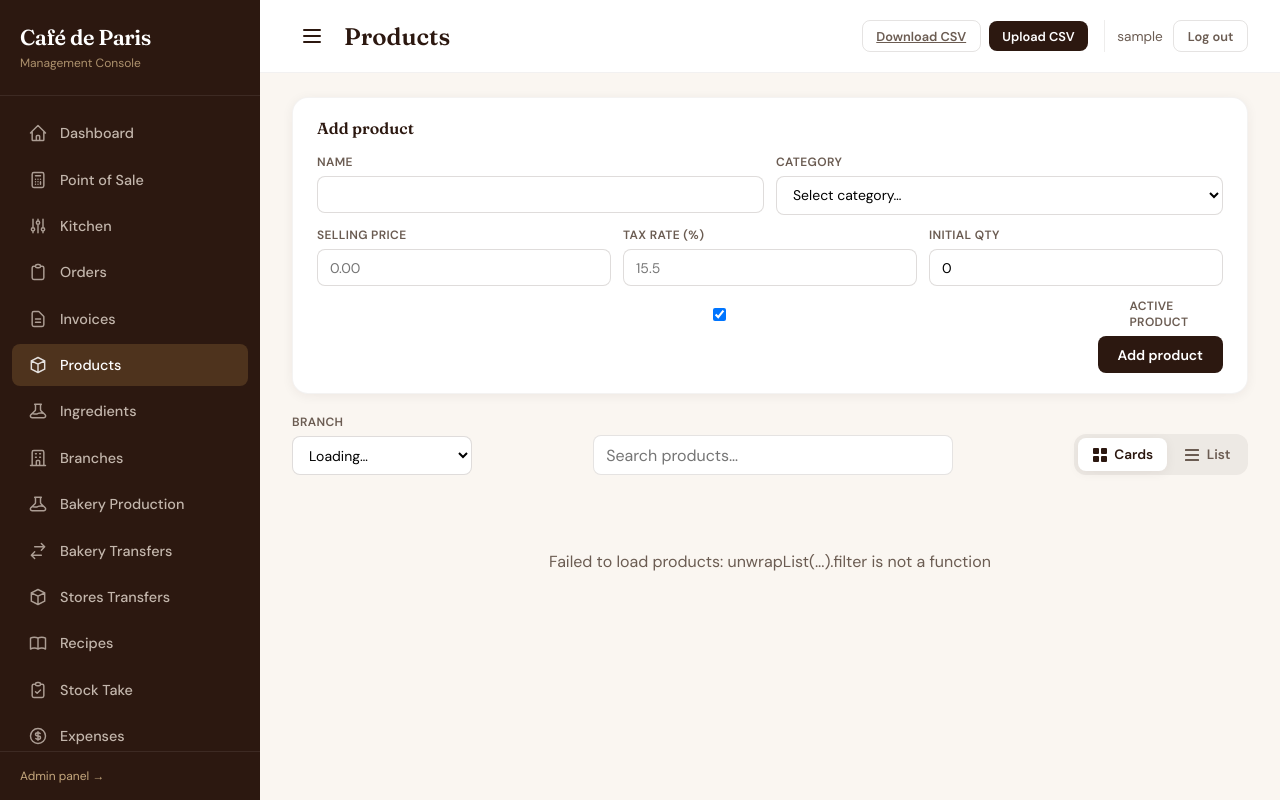
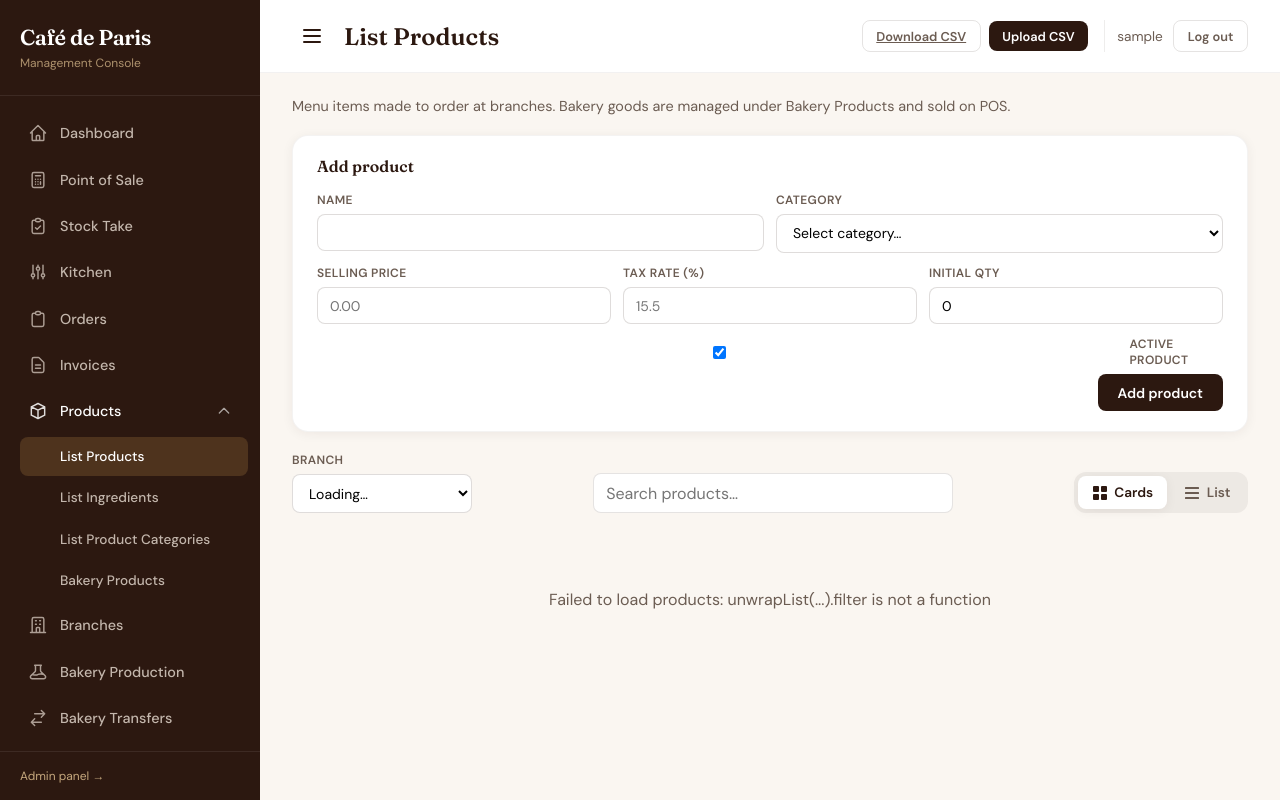
Before and after one commit to kylemunhira/cafe_de_paris, a Django app: page /products/ in a window 1280 px wide. Run offline with Django 5.2, Linux system fonts and the light colour scheme; a user stored in the database is signed in; data comes from the database, SQL or seed files in the repository; tables that the repository leaves empty hold one stand-in row (values such as "Sample post").

Commit message:
product menu catergories

```diff
--- a/accounts/context_processors.py
+++ b/accounts/context_processors.py
@@ -49,4 +49,5 @@ def nav_access(request):
         "show_customers_suppliers_nav": management and _show_customers_suppliers_nav(user),
         "show_purchase_orders_nav": management and user_can_create_purchase_orders(user),
         "show_supplier_statement_nav": management and user_can_create_purchase_orders(user),
+        "show_stock_take_nav": management or user_is_cashier(user),
     }
--- a/accounts/tests.py
+++ b/accounts/tests.py
@@ -719,6 +719,7 @@ class CashierConsoleAccessTests(APITestCase):
     def test_cashier_can_access_pos_only_pages(self):
         self.client.force_login(self.cashier)
         self.assertEqual(self.client.get(reverse("ui:pos")).status_code, 200)
+        self.assertEqual(self.client.get(reverse("ui:stock-take")).status_code, 200)
         self.assertEqual(self.client.get(reverse("ui:orders")).status_code, 403)
         self.assertEqual(self.client.get(reverse("ui:products")).status_code, 403)
         self.assertEqual(self.client.get(reverse("ui:expenses")).status_code, 403)
--- a/catalog/constants.py
+++ b/catalog/constants.py
@@ -18,6 +18,11 @@ BAKERY_SELLABLE_CATEGORIES = {
 
 def is_bakery_transfer_product(product):
     return product.category.name in BAKERY_SELLABLE_CATEGORIES
+
+
+def is_bakery_manufactured_product(product):
+    """Products made at the central bakery (finished goods and components)."""
+    return product.category.name in BAKERY_CATEGORIES
 
 KITCHEN_CATEGORIES = {
     "Breakfast",
--- a/catalog/views.py
+++ b/catalog/views.py
@@ -9,8 +9,9 @@ from .csv_io import (
     import_ingredients_csv,
     import_products_csv,
 )
-from .constants import BAKERY_SELLABLE_CATEGORIES
+from .constants import BAKERY_CATEGORIES, BAKERY_SELLABLE_CATEGORIES
 from .models import Product, ProductCategory
+from .pos_catalog import pos_catalog_products
 from .serializers import ProductCategorySerializer, ProductSerializer
 
 
@@ -36,6 +37,9 @@ class ProductViewSet(viewsets.ModelViewSet):
         category = self.request.query_params.get("category")
         exclude_category = self.request.query_params.get("exclude_category")
         bakery_transfer = self.request.query_params.get("bakery_transfer")
+        bakery_manufactured = self.request.query_params.get("bakery_manufactured")
+        exclude_bakery = self.request.query_params.get("exclude_bakery")
+        pos_catalog = self.request.query_params.get("pos_catalog")
         if category:
             queryset = queryset.filter(category__name=category)
         if exclude_category:
@@ -45,6 +49,12 @@ class ProductViewSet(viewsets.ModelViewSet):
                 is_active=True,
                 category__name__in=BAKERY_SELLABLE_CATEGORIES,
             )
+        if bakery_manufactured and bakery_manufactured.lower() in ("1", "true", "yes"):
+            queryset = queryset.filter(category__name__in=BAKERY_CATEGORIES)
+        if exclude_bakery and exclude_bakery.lower() in ("1", "true", "yes"):
+            queryset = queryset.exclude(category__name__in=BAKERY_CATEGORIES)
+        if pos_catalog and pos_catalog.lower() in ("1", "true", "yes"):
+            queryset = pos_catalog_products(queryset)
         return queryset
 
     @action(detail=False, methods=["get"], url_path="export-csv")
--- a/ui/static/ui/css/app.css
+++ b/ui/static/ui/css/app.css
@@ -1144,6 +1144,12 @@ table.data-table tbody tr:hover {
   flex: 0 0 auto;
 }
 
+.products-page-description {
+  margin: 0 0 1.25rem;
+  font-size: 0.9rem;
+  color: var(--color-muted);
+}
+
 .products-branch-hint {
   margin: -0.5rem 0 1rem;
   font-size: 0.85rem;
--- a/ui/templates/ui/base.html
+++ b/ui/templates/ui/base.html
@@ -32,6 +32,12 @@
           Point of Sale
         </a>
         {% endif %}
+        {% if show_stock_take_nav %}
+        <a href="{% url 'ui:stock-take' %}" class="nav-link{% if active_nav == 'stock_take' %} active{% endif %}">
+          <svg fill="none" viewBox="0 0 24 24" stroke="currentColor" stroke-width="1.75"><path stroke-linecap="round" stroke-linejoin="round" d="M9 5H7a2 2 0 00-2 2v12a2 2 0 002 2h10a2 2 0 002-2V7a2 2 0 00-2-2h-2M9 5a2 2 0 002 2h2a2 2 0 002-2M9 5a2 2 0 012-2h2a2 2 0 012 2m-6 9l2 2 4-4"/></svg>
+          Stock Take
+        </a>
+        {% endif %}
         {% if show_management_nav %}
         {% if show_kitchen_nav %}
         <a href="{% url 'ui:kitchen' %}" class="nav-link{% if active_nav == 'kitchen' %} active{% endif %}">
@@ -63,14 +69,19 @@
         </a>
         {% endif %}
         {% if show_management_nav %}
-        <a href="{% url 'ui:products' %}" class="nav-link{% if active_nav == 'products' %} active{% endif %}">
-          <svg fill="none" viewBox="0 0 24 24" stroke="currentColor" stroke-width="1.75"><path stroke-linecap="round" stroke-linejoin="round" d="M20 7l-8-4-8 4m16 0l-8 4m8-4v10l-8 4m0-10L4 7m8 4v10M4 7v10l8 4"/></svg>
-          Products
-        </a>
-        <a href="{% url 'ui:ingredients' %}" class="nav-link{% if active_nav == 'ingredients' %} active{% endif %}">
-          <svg fill="none" viewBox="0 0 24 24" stroke="currentColor" stroke-width="1.75"><path stroke-linecap="round" stroke-linejoin="round" d="M19.428 15.428a2 2 0 00-1.022-.547l-2.387-.477a6 6 0 00-3.86.517l-.318.158a6 6 0 01-3.86.517L6.05 15.21a2 2 0 00-1.806.547M8 4h8l-1 1v5.172a2 2 0 00.586 1.414l5 5c1.26 1.26.367 3.414-1.415 3.414H4.828c-1.782 0-2.674-2.154-1.414-3.414l5-5A2 2 0 009 10.172V5L8 4z"/></svg>
-          Ingredients
-        </a>
+        <details class="nav-group"{% if active_nav == 'products' or active_nav == 'ingredients' or active_nav == 'product_categories' or active_nav == 'bakery_products' %} open{% endif %}>
+          <summary class="nav-group-toggle">
+            <svg fill="none" viewBox="0 0 24 24" stroke="currentColor" stroke-width="1.75"><path stroke-linecap="round" stroke-linejoin="round" d="M20 7l-8-4-8 4m16 0l-8 4m8-4v10l-8 4m0-10L4 7m8 4v10M4 7v10l8 4"/></svg>
+            Products
+            <svg class="nav-chevron" fill="none" viewBox="0 0 24 24" stroke="currentColor" stroke-width="2"><path stroke-linecap="round" stroke-linejoin="round" d="M19 9l-7 7-7-7"/></svg>
+          </summary>
+          <div class="nav-sub">
+            <a href="{% url 'ui:products' %}" class="nav-link nav-link-sub{% if active_nav == 'products' %} active{% endif %}">List Products</a>
+            <a href="{% url 'ui:ingredients' %}" class="nav-link nav-link-sub{% if active_nav == 'ingredients' %} active{% endif %}">List Ingredients</a>
+            <a href="{% url 'ui:product-categories' %}" class="nav-link nav-link-sub{% if active_nav == 'product_categories' %} active{% endif %}">List Product Categories</a>
+            <a href="{% url 'ui:bakery-products' %}" class="nav-link nav-link-sub{% if active_nav == 'bakery_products' %} active{% endif %}">Bakery Products</a>
+          </div>
+        </details>
         <a href="{% url 'ui:branches' %}" class="nav-link{% if active_nav == 'branches' %} active{% endif %}">
           <svg fill="none" viewBox="0 0 24 24" stroke="currentColor" stroke-width="1.75"><path stroke-linecap="round" stroke-linejoin="round" d="M19 21V5a2 2 0 00-2-2H7a2 2 0 00-2 2v16m14 0h2m-2 0h-5m-9 0H3m2 0h5M9 7h1m-1 4h1m4-4h1m-1 4h1m-5 10v-5a1 1 0 011-1h2a1 1 0 011 1v5m-4 0h4"/></svg>
           Branches
@@ -94,10 +105,6 @@
         <a href="{% url 'ui:recipes' %}" class="nav-link{% if active_nav == 'recipes' %} active{% endif %}">
           <svg fill="none" viewBox="0 0 24 24" stroke="currentColor" stroke-width="1.75"><path stroke-linecap="round" stroke-linejoin="round" d="M12 6.253v13m0-13C10.832 5.477 9.246 5 7.5 5S4.168 5.477 3 6.253v13C4.168 18.477 5.754 18 7.5 18s3.332.477 4.5 1.253m0-13C13.168 5.477 14.754 5 16.5 5c1.747 0 3.332.477 4.5 1.253v13C19.832 18.477 18.247 18 16.5 18c-1.746 0-3.332.477-4.5 1.253"/></svg>
           Recipes
-        </a>
-        <a href="{% url 'ui:stock-take' %}" class="nav-link{% if active_nav == 'stock_take' %} active{% endif %}">
-          <svg fill="none" viewBox="0 0 24 24" stroke="currentColor" stroke-width="1.75"><path stroke-linecap="round" stroke-linejoin="round" d="M9 5H7a2 2 0 00-2 2v12a2 2 0 002 2h10a2 2 0 002-2V7a2 2 0 00-2-2h-2M9 5a2 2 0 002 2h2a2 2 0 002-2M9 5a2 2 0 012-2h2a2 2 0 012 2m-6 9l2 2 4-4"/></svg>
-          Stock Take
         </a>
         {% if show_pos_nav %}
         <a href="{% url 'ui:expenses' %}" class="nav-link{% if active_nav == 'expenses' %} active{% endif %}">
--- a/ui/templates/ui/ingredients.html
+++ b/ui/templates/ui/ingredients.html
@@ -1,8 +1,8 @@
 {% extends "ui/base.html" %}
 {% load static %}
 
-{% block title %}Ingredients — Café de Paris{% endblock %}
-{% block page_title %}Ingredients{% endblock %}
+{% block title %}List Ingredients — Café de Paris{% endblock %}
+{% block page_title %}List Ingredients{% endblock %}
 
 {% block topbar_actions %}
 <div style="display: flex; align-items: center; gap: 0.5rem;">
--- a/ui/templates/ui/pos.html
+++ b/ui/templates/ui/pos.html
@@ -1646,7 +1646,7 @@ async function init() {
   try {
     const [branchesData, productsData, categoriesData, currenciesData, customersData, suppliersData] = await Promise.all([
       apiGet("/branches/?page_size=500").then(data => unwrapList(data)),
-      fetchAllPages("/products/"),
+      fetchAllPages("/products/?pos_catalog=true"),
       fetchAllPages("/categories/"),
       apiGet("/currencies/?page_size=500"),
       fetchAllPages("/customers/"),
@@ -1666,9 +1666,7 @@ async function init() {
       preferredBranchId,
       canFilterAnyBranch,
     );
-    products = productsData.filter(
-      p => p.is_active && p.category_name !== "Ingredients"
-    );
+    products = productsData;
     categories = categoriesData.filter(c =>
       products.some(p => p.category === c.id)
     );
--- a/ui/templates/ui/products.html
+++ b/ui/templates/ui/products.html
@@ -1,8 +1,8 @@
 {% extends "ui/base.html" %}
 {% load static %}
 
-{% block title %}Products — Café de Paris{% endblock %}
-{% block page_title %}Products{% endblock %}
+{% block title %}{{ page_heading }} — Café de Paris{% endblock %}
+{% block page_title %}{{ page_heading }}{% endblock %}
 
 {% block topbar_actions %}
 <div style="display: flex; align-items: center; gap: 0.5rem;">
@@ -15,8 +15,12 @@
 {% endblock %}
 
 {% block content %}
+{% if page_description %}
+<p class="products-page-description">{{ page_description }}</p>
+{% endif %}
+{{ bakery_category_names|json_script:"bakery-category-names" }}
 <div class="card user-form-card" style="padding: 1.25rem 1.5rem; margin-bottom: 1.25rem;">
-  <h3 id="form-title" style="margin: 0 0 1rem; font-size: 1rem;">Add product</h3>
+  <h3 id="form-title" style="margin: 0 0 1rem; font-size: 1rem;">{% if product_list_mode == "bakery" %}Add bakery product{% else %}Add product{% endif %}</h3>
   <form id="product-form">
     <div class="form-row">
       <div class="form-group">
@@ -93,11 +97,16 @@
 
 {% block extra_js %}
 <script type="module">
-import { apiGet, apiPost, apiPatch, apiUpload, unwrapList, formatCurrency, showToast } from "{% static 'ui/js/api.js' %}";
+import { apiGet, apiPost, apiPatch, apiUpload, fetchAllPages, unwrapList, formatCurrency, showToast } from "{% static 'ui/js/api.js' %}";
 import { createSortState, sortItems, sortTh, actionTh, bindTableSort } from "{% static 'ui/js/table-sort.js' %}";
 import { branchesForUser, setupBranchSelect } from "{% static 'ui/js/branch-select.js' %}";
 
-const VIEW_STORAGE_KEY = "products-view-mode";
+const VIEW_STORAGE_KEY = "products-view-mode-{{ product_list_mode|default:'menu' }}";
+const productListMode = "{{ product_list_mode|default:'menu' }}";
+const productLabel = productListMode === "bakery" ? "bakery product" : "product";
+const BAKERY_CATEGORY_NAMES = new Set(
+  JSON.parse(document.getElementById("bakery-category-names").textContent),
+);
 const canFilterAnyBranch = {{ can_filter_any_branch|yesno:"true,false" }};
 const staffBranchId = "{{ staff_branch_id|default:'' }}";
 
@@ -157,25 +166,15 @@ function updateBranchHint() {
   const branch = selectedBranch();
   if (!branch) {
     productsBranchHint.textContent = canFilterAnyBranch
-      ? "Select a branch to view stock quantities."
-      : "No branch assigned — contact an administrator.";
+      ? "Select a branch to view stock quantities. Products are listed below."
+      : "No branch assigned — stock quantities unavailable.";
     return;
   }
   productsBranchHint.textContent = `Showing stock at ${branch.name}.`;
 }
 
 async function fetchAllInventory(params = {}) {
-  const query = new URLSearchParams({ page_size: "1000", ...params });
-  let page = 1;
-  let all = [];
-  while (true) {
-    query.set("page", String(page));
-    const data = await apiGet(`/inventory/?${query}`);
-    all = all.concat(unwrapList(data));
-    if (!data.next) break;
-    page += 1;
-  }
-  return all;
+  return fetchAllPages("/inventory/", { page_size: "1000", ...params });
 }
 
 async function loadBranchInventory() {
@@ -220,8 +219,8 @@ function renderCategoryOptions() {
 
 function resetForm() {
   editingId = null;
-  formTitle.textContent = "Add product";
-  productSubmit.textContent = "Add product";
+  formTitle.textContent = `Add ${productLabel}`;
+  productSubmit.textContent = `Add ${productLabel}`;
   productCancel.style.display = "none";
   qtyLabel.textContent = "Initial qty";
   productForm.reset();
@@ -232,7 +231,7 @@ function resetForm() {
 
 function startEdit(product) {
   editingId = product.id;
-  formTitle.textContent = "Edit product";
+  formTitle.textContent = `Edit ${productLabel}`;
   productSubmit.textContent = "Save changes";
   productCancel.style.display = "";
   document.getElementById("product-name").value = product.name;
@@ -333,20 +332,6 @@ function updateViewToggle() {
 function render() {
   updateBranchHint();
 
-  if (!selectedBranchId) {
-    productList.classList.toggle("product-grid-page", viewMode === "grid");
-    const message = canFilterAnyBranch
-      ? "Select a branch to view product stock"
-      : "No branch assigned — contact an administrator";
-    if (viewMode === "list") {
-      productList.innerHTML = `<div class="card" style="padding: 0;"><div class="empty-state"><p>${message}</p></div></div>`;
-    } else {
-      productList.innerHTML = `<div class="empty-state" style="grid-column: 1/-1;"><p>${message}</p></div>`;
-    }
-    categoryTabs.innerHTML = "";
-    return;
-  }
-
   const categories = [...new Set(products.map(p => p.category_name))].sort();
   const tabs = ["all", ...categories];
 
@@ -365,7 +350,9 @@ function render() {
   productList.classList.toggle("product-grid-page", viewMode === "grid");
 
   if (!filtered.length) {
-    const message = searchQuery ? "No matching products" : "No products found";
+    const message = searchQuery
+      ? "No matching products"
+      : (products.length ? "No products in this category" : "No products found");
     if (viewMode === "list") {
       productList.innerHTML = `<div class="card" style="padding: 0;"><div class="empty-state"><p>${message}</p></div></div>`;
     } else {
@@ -383,8 +370,11 @@ function render() {
 }
 
 async function loadProducts() {
-  const productsData = await apiGet("/products/?exclude_category=Ingredients&page_size=500");
-  products = unwrapList(productsData).map(product => ({
+  const listParams = productListMode === "bakery"
+    ? { bakery_manufactured: "true" }
+    : { exclude_category: "Ingredients", exclude_bakery: "true" };
+  const productsData = await fetchAllPages("/products/", listParams);
+  products = productsData.map(product => ({
     ...product,
     branch_qty: branchInventory.get(product.id) ?? 0,
   }));
@@ -418,7 +408,10 @@ async function loadBranches() {
 
 async function loadCategories() {
   const data = await apiGet("/categories/?page_size=500");
-  categories = unwrapList(data).filter(c => c.name !== "Ingredients");
+  categories = unwrapList(data).filter(c => {
+    if (productListMode === "bakery") return BAKERY_CATEGORY_NAMES.has(c.name);
+    return c.name !== "Ingredients" && !BAKERY_CATEGORY_NAMES.has(c.name);
+  });
   renderCategoryOptions();
 }
 
--- a/ui/urls.py
+++ b/ui/urls.py
@@ -40,6 +40,8 @@ urlpatterns = [
     ),
     path("products/", views.ProductsView.as_view(), name="products"),
     path("ingredients/", views.IngredientsView.as_view(), name="ingredients"),
+    path("product-categories/", views.ProductCategoriesView.as_view(), name="product-categories"),
+    path("bakery-products/", views.BakeryProductsView.as_view(), name="bakery-products"),
     path("branches/", views.BranchesView.as_view(), name="branches"),
     path("transfers/", views.TransfersView.as_view(), name="transfers"),
     path("bakery-production/", views.BakeryProductionView.as_view(), name="bakery-production"),
--- a/ui/views.py
+++ b/ui/views.py
@@ -182,10 +182,45 @@ class ProductsView(BaseUIView):
     template_name = "ui/products.html"
     active_nav = "products"
 
+    def get_context_data(self, **kwargs):
+        from catalog.constants import BAKERY_CATEGORIES
+
+        context = super().get_context_data(**kwargs)
+        context["product_list_mode"] = "menu"
+        context["page_heading"] = "List Products"
+        context["page_description"] = (
+            "Menu items made to order at branches. "
+            "Bakery goods are managed under Bakery Products and sold on POS."
+        )
+        context["bakery_category_names"] = sorted(BAKERY_CATEGORIES)
+        return context
+
 
 class IngredientsView(BaseUIView):
     template_name = "ui/ingredients.html"
     active_nav = "ingredients"
+
+
+class ProductCategoriesView(BaseUIView):
+    template_name = "ui/product_categories.html"
+    active_nav = "product_categories"
+
+
+class BakeryProductsView(BaseUIView):
+    template_name = "ui/products.html"
+    active_nav = "bakery_products"
+
+    def get_context_data(self, **kwargs):
+        from catalog.constants import BAKERY_CATEGORIES
+
+        context = super().get_context_data(**kwargs)
+        context["product_list_mode"] = "bakery"
+        context["page_heading"] = "Bakery Products"
+        context["page_description"] = (
+            "Finished goods and components manufactured at the central bakery."
+        )
+        context["bakery_category_names"] = sorted(BAKERY_CATEGORIES)
+        return context
 
 
 class BranchesView(BaseUIView):
@@ -300,6 +335,15 @@ class RecipesView(BaseUIView):
 class StockTakeView(BaseUIView):
     template_name = "ui/stock_take.html"
     active_nav = "stock_take"
+    allow_cashier = True
+
+    def access_allowed(self, user):
+        from accounts.branch_access import user_can_access_management_console
+
+        return user_can_access_management_console(user)
+
+    def cashier_access_allowed(self, user):
+        return user_can_access_pos(user)
 
     def get_context_data(self, **kwargs):
         from accounts.branch_access import (
```
Also changed, not shown: catalog/pos_catalog.py (added, +20 -0 lines), catalog/tests.py (+24 -0 lines), sync/services.py (+4 -10 lines), sync/tests.py (+16 -2 lines), ui/templates/ui/product_categories.html (added, +194 -0 lines).
